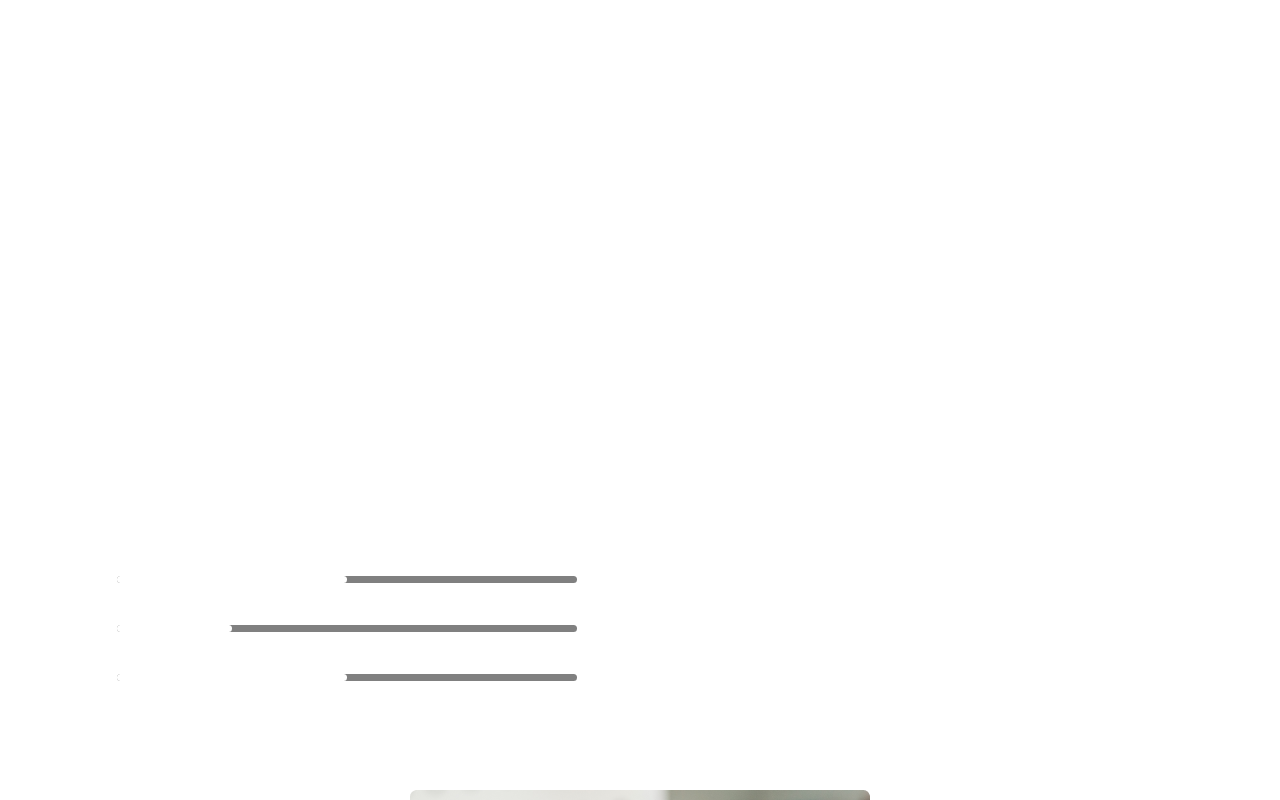
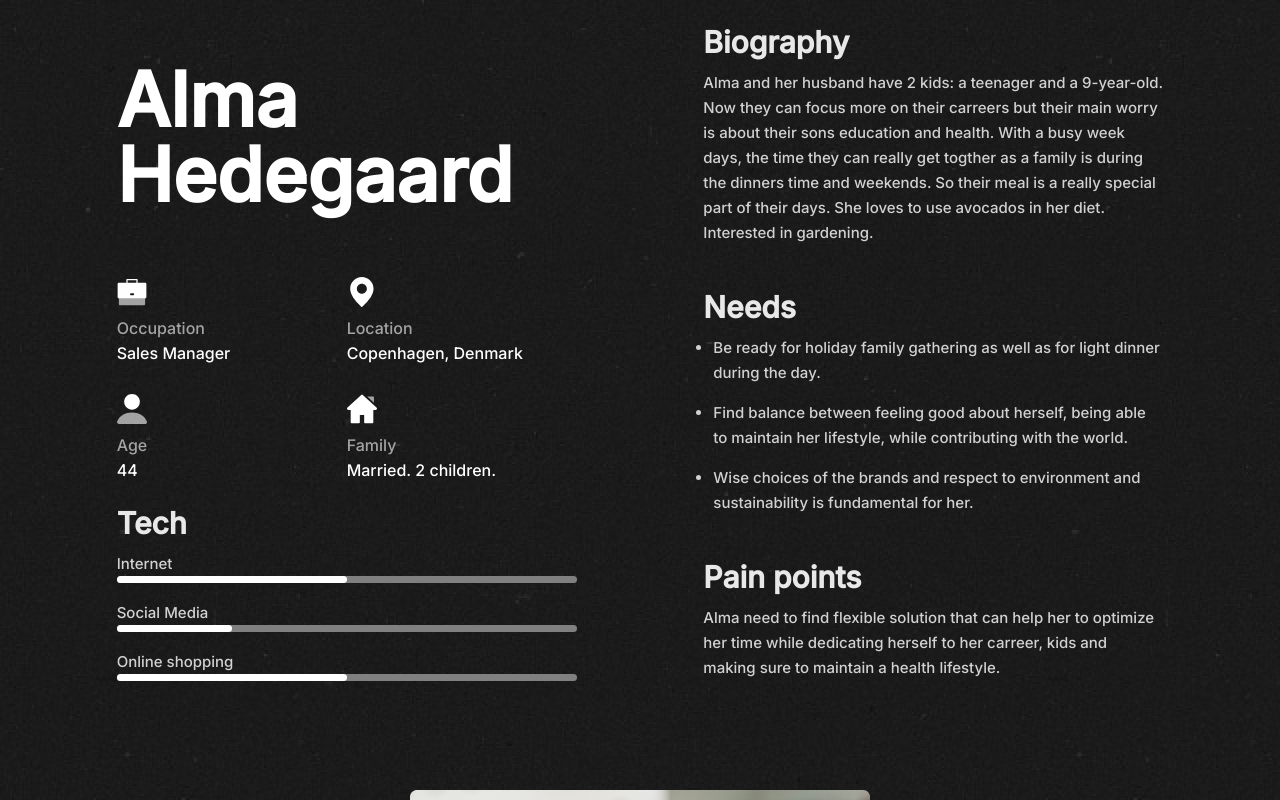
Before and after one commit to Diana1888/CV-card, a plain HTML site: page index.html in a window 1280 px wide. Shown: the top 800 px of the page. Drawn offline with Linux system fonts and the light colour scheme; the site is published under a folder, as on GitHub Pages, so addresses that start at the root find nothing.

Commit message:
Update style.css

```diff
--- a/style.css
+++ b/style.css
@@ -4,7 +4,7 @@
 }
 
 body{
-   background: url('/image/background.png');
+   background: url('image/background.png');
    font-family: 'Inter', normal;
    color: white;
 }
```
